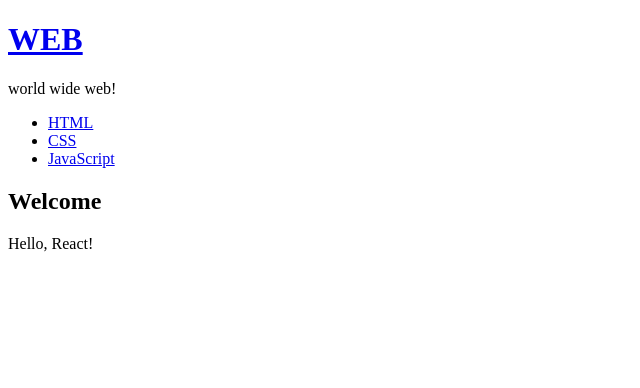
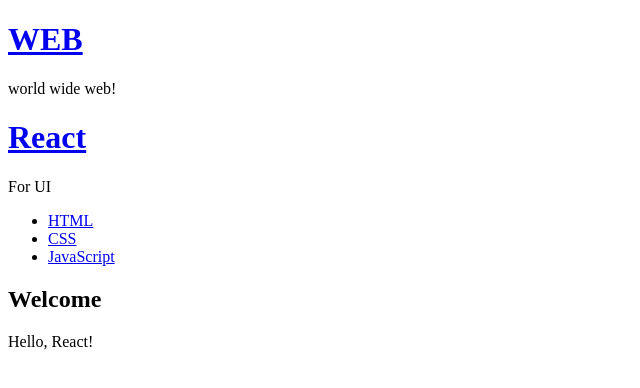
Before and after one commit to nincoding/lifecoding-react-app, a React (Create React App) app: page / in a window 1280 px wide. Shown: the top 388 px of the page, without its empty margins (0-640 px from the left). Built offline with nearby package versions, Linux system fonts and the light colour scheme.

Commit message:
feat: 클래스형 리액트 컴포넌트 이벤트 만들기 실습

```diff
--- a/src/App.js
+++ b/src/App.js
@@ -70,6 +70,7 @@
     super(props);
     this.state = {
       mode: 'welcome',
+      selected_content_id: 2,
       subject: {title: 'WEB', sub: "world wide web!" },
       welcome: {title: 'Welcome', desc:'Hello, React!'},
       contents: [
@@ -90,14 +91,30 @@
       _title = this.state.welcome.title;
       _desc = this.state.welcome.desc;
     } else if (this.state.mode === 'read') {
+      var i = 0;
+      while (i < this.state.contents.length) {
+        var data = this.state.contents[i];
+        if (data.id === this.state.selected_content_id) {
+          _title = data.title;
+          _desc = data.desc;
+          break;
+        }
+        i++;
+      }
+      /*
       _title = this.state.contents[0].title;
       _desc = this.state.contents[0].desc;
+      */
     }
     return (
       <div className="App">
-        {/*<Subject title={this.state.subject.title} sub={this.state.subject.sub}/>
-        <Subject title="React" sub="For UI"/>*/}
-      <header>
+        <Subject title={this.state.subject.title} sub={this.state.subject.sub}
+        onChangePage = {function () {
+          this.setState({mode: 'welcome'});
+        }.bind(this)}
+        />
+        <Subject title="React" sub="For UI"/>
+      {/*<header>
         <h1>
           <a href='/' onClick={function (e) {
             e.preventDefault();
@@ -115,9 +132,19 @@
           </a>
         </h1>
         {this.state.subject.sub}
-      </header>
+        </header>*/}
 
-        <TOC data={this.state.contents}/>
+        <TOC
+        onChangePage= {
+          function(id) {
+            this.setState({
+          mode: 'read',
+          selected_content_id: Number(id),
+          });
+
+          }.bind(this)
+        }
+        data={this.state.contents}/>
         <Content title={_title} desc={_desc}/>
       </div>
     );
--- a/src/components/Subject.js
+++ b/src/components/Subject.js
@@ -3,7 +3,10 @@
   render() {
     return (
       <header>
-        <h1><a href='/'>{this.props.title}</a></h1>
+        <h1><a href='/' onClick={function(e) {
+          e.preventDefault();
+          this.props.onChangePage();
+        }.bind(this)}>{this.props.title}</a></h1>
         {this.props.sub}
       </header>
     );
--- a/src/components/TOC.js
+++ b/src/components/TOC.js
@@ -8,9 +8,31 @@
 class TOC extends Component  {
   render() {
     let lists = [];
+    /*
     const data = this.props.data;
     for (let i = 0; i < data.length; i++) {
       lists.push(<li key={data[i].id}><a href={"/content/"+ data[i].id}>{data[i].title}</a></li>)
+    }
+    */
+
+    var data = this.props.data;
+    var i = 0;
+    while (i < data.length) {
+      lists.push(
+        <li key={data[i].id}>
+          <a
+          href={'/content/' + data[i].id}
+          data-id={data[i].id}
+          onClick={function(e) {
+
+            e.preventDefault();
+            this.props.onChangePage(e.target.dataset.id);
+          }.bind(this)}
+          >{data[i].title}
+          </a>
+        </li>
+      )
+      i++;
     }
 
     return (
```
